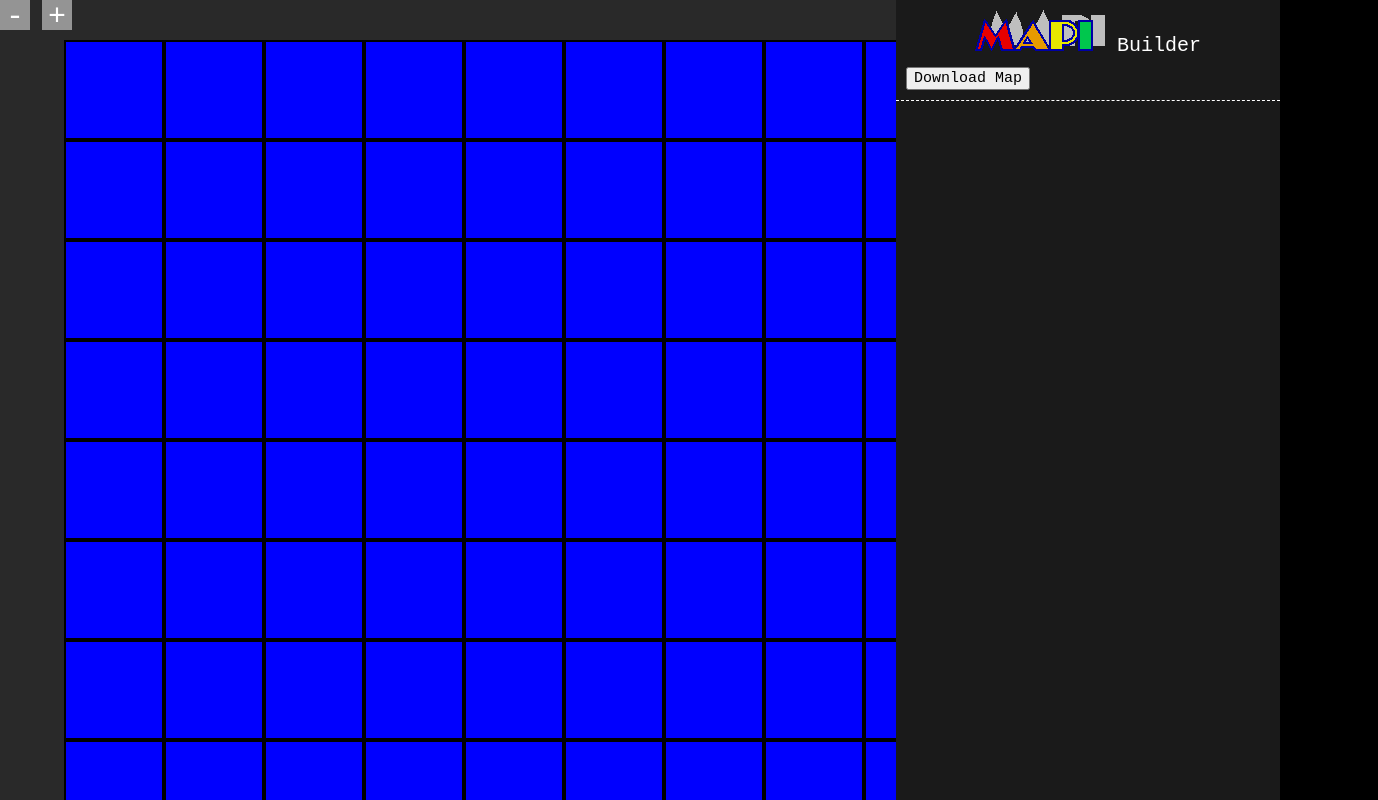
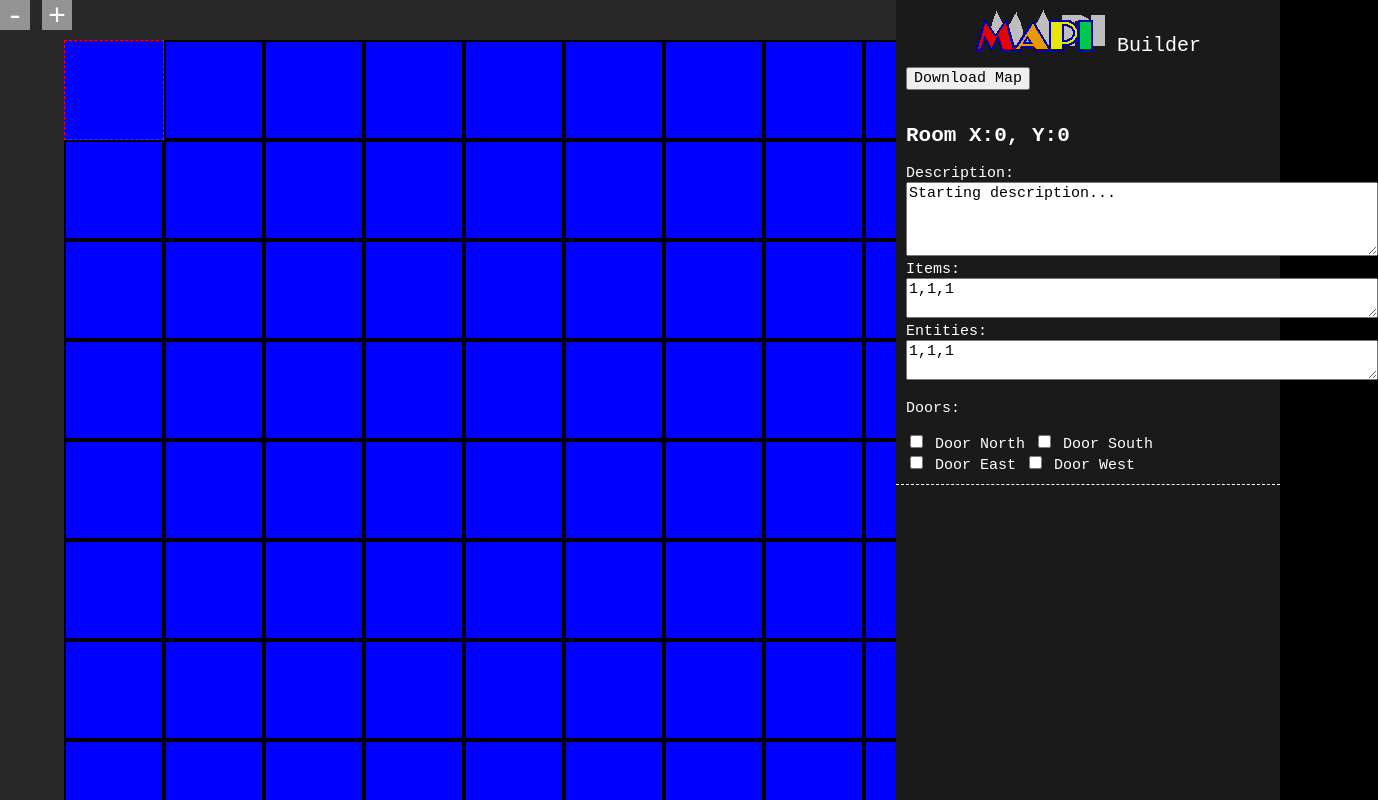
Before and after one commit to probably-not-porter/mapi, a plain HTML site: page webtool/builder.html in a window 1280 px wide. Both pictures are taken after a click on the element 114 px from the left and 90 px from the top of the page. Shown: the whole page, 1378 px wide, since content can reach past the window. Drawn offline with Linux system fonts and the light colour scheme.

Commit message:
work on builder

```diff
--- a/webtool/builder.html
+++ b/webtool/builder.html
@@ -8,6 +8,9 @@
     <link rel="icon" type="image/x-icon" href="img/favicon.png">
     <link rel="stylesheet" href="css/main.css">
     <style>
+        h2{
+            font-size: 21px !important;
+        }
         .row{
             width: 100%;
             background-color: red;
@@ -17,6 +20,18 @@
             width: 100px;
             height: 100px;
             background-color: blue;
+        }
+        #controls input{
+            width: auto;
+        }
+        #controls *{
+            font-size: 15px;
+        }
+        .room:hover{
+            border: 1px solid rgba(255, 0, 0, 0.5);
+        }
+        .selected{
+            border: 1px dashed red !important;
         }
     </style>
 </head>
@@ -39,6 +54,27 @@
         <div id="controls">
             <!-- Buttons -->
             <button id='newbutton' onclick="alert('download')">Download Map</button>
+            <br><br>
+
+            <h2 id="name">Room ?</h2>
+            <label for="description">Description:</label><br>
+            <textarea id="description" name="description" rows="4" cols="50"></textarea>
+            <br>
+            <label for="items">Items:</label><br>
+            <textarea id="items" name="items" rows="2" cols="50"></textarea>
+            <br>
+            <label for="entities">Entities:</label><br>
+            <textarea id="entities" name="entities" rows="2" cols="50"></textarea>
+            <br>
+            <p>Doors:</p>
+            <input type="checkbox" id="door-n" name="door-n" value="door-n">
+            <label for="door-n"> Door North</label>
+            <input type="checkbox" id="door-s" name="door-s" value="door-s">
+            <label for="door-s"> Door South</label><br>
+            <input type="checkbox" id="door-e" name="door-e" value="door-e">
+            <label for="door-e"> Door East</label>
+            <input type="checkbox" id="door-w" name="door-w" value="door-w">
+            <label for="door-w"> Door West</label><br>
 
 
         </div>
@@ -48,16 +84,17 @@
         </strong>
         <script>
             let size = 20;
-            let map  = []
+            let map  = [];
+            let selected = null;
             for (y=0;y<size;y++){
                 let row = []
                 for (x=0;x<size;x++){
                     row.push({
                         "x": x,
                         "y": y,
-                        "description": "Room description (minus items)",
-                        "items": [],
-                        "entities": [],
+                        "description": "Starting description...",
+                        "items": [1,1,1],
+                        "entities": [1,1,1],
                         "doors": {
                             "w": false,
                             "e": false,
@@ -70,6 +107,25 @@
             }
             console.log(map);
 
+            function select(e){
+                if (selected){ selected.classList.remove("selected") }
+                selected = e.target;
+                if (selected){ selected.classList.add("selected") }
+
+                let x = e.target.getAttribute("data-x");
+                let y = e.target.getAttribute("data-y");
+                let room = map[y][x];
+                document.getElementById("description").innerText = room.description;
+                document.getElementById("items").innerText = room.items;
+                document.getElementById("entities").innerText = room.entities;
+                document.getElementById("door-n").checked = room.doors.n;
+                document.getElementById("door-s").checked = room.doors.s;
+                document.getElementById("door-e").checked = room.doors.e;
+                document.getElementById("door-w").checked = room.doors.w;
+                document.getElementById("name").innerText = "Room X:" + room.x + ", Y:" + room.y;
+
+            }
+
             function rendermap(map){
                 const parent = document.getElementById("main-map");
                 for (row in map){
@@ -78,8 +134,10 @@
                     for (room in map[row]){
                         let room_div = document.createElement('div');
                         room_div.className = "room";
+                        room_div.addEventListener("click", select, false);
+                        room_div.setAttribute("data-x", map[row][room].x);
+                        room_div.setAttribute("data-y", map[row][room].y)
                         row_div.appendChild(room_div);
-                        console.log('room')
                     }
                     parent.append(row_div);
                 }
```
